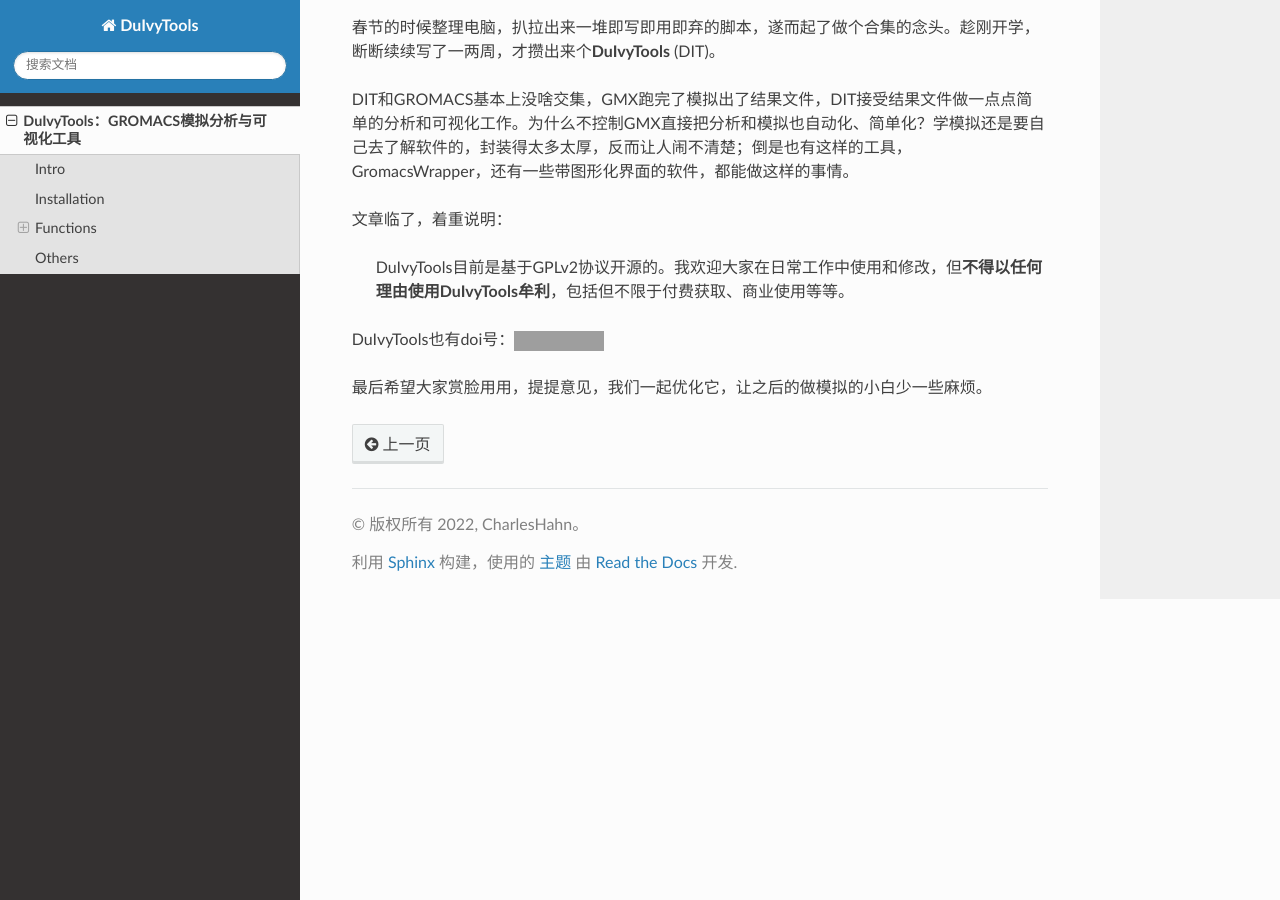
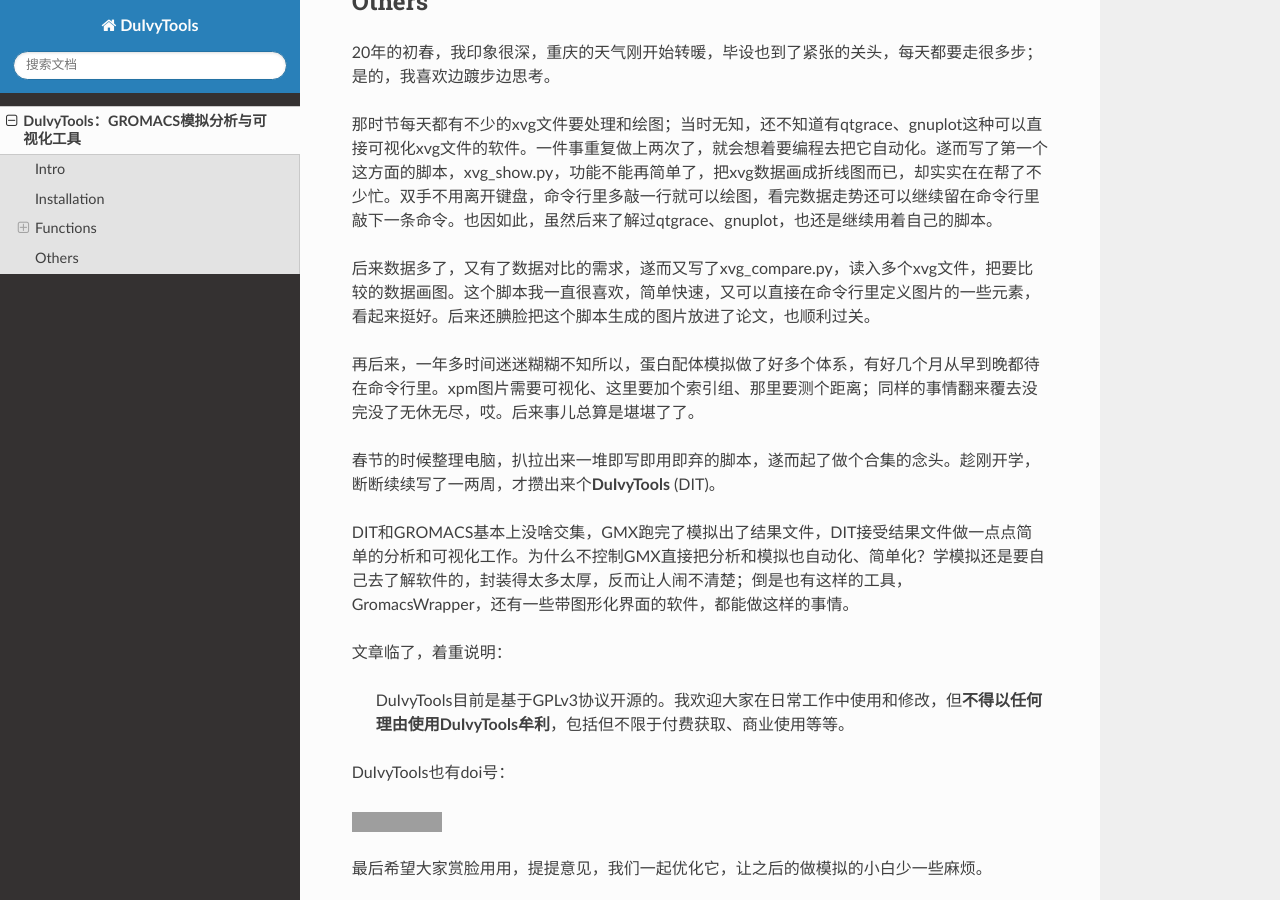
Before and after one commit to CharlesHahn/DuIvyTools, a Sphinx documentation site: the page built from docs/DIT.md, in a window 1280 px wide and 900 px high, scrolled down 15345 px. Built offline with Sphinx 7.4.7 and the Read the Docs theme 2.0.0, drawn with Linux system fonts in a browser that asks for light colours; grey boxes are pictures that could not be loaded.

```diff
--- a/docs/DIT.md
+++ b/docs/DIT.md
@@ -453,10 +455,12 @@ DIT和GROMACS基本上没啥交集，GMX跑完了模拟出了结果文件，DIT
 
 文章临了，着重说明：
 
-> DuIvyTools目前是基于GPLv2协议开源的。我欢迎大家在日常工作中使用和修改，但**不得以任何理由使用DuIvyTools牟利**，包括但不限于付费获取、商业使用等等。
+> DuIvyTools目前是基于GPLv3协议开源的。我欢迎大家在日常工作中使用和修改，但**不得以任何理由使用DuIvyTools牟利**，包括但不限于付费获取、商业使用等等。
 >
 
-DuIvyTools也有doi号：[![DOI](https://zenodo.org/badge/DOI/10.5281/zenodo.6340263.svg)](https://doi.org/10.5281/zenodo.6340263)
+DuIvyTools也有doi号：
+
+[![DOI](https://zenodo.org/badge/DOI/10.5281/zenodo.7261532.svg)](https://doi.org/10.5281/zenodo.7261532)
 
 
 
```
Also changed, not shown: other parts of docs/DIT.md (+2 -0 lines), docs/static/cover.png (renamed from docs/static/cover - Copy.png).
